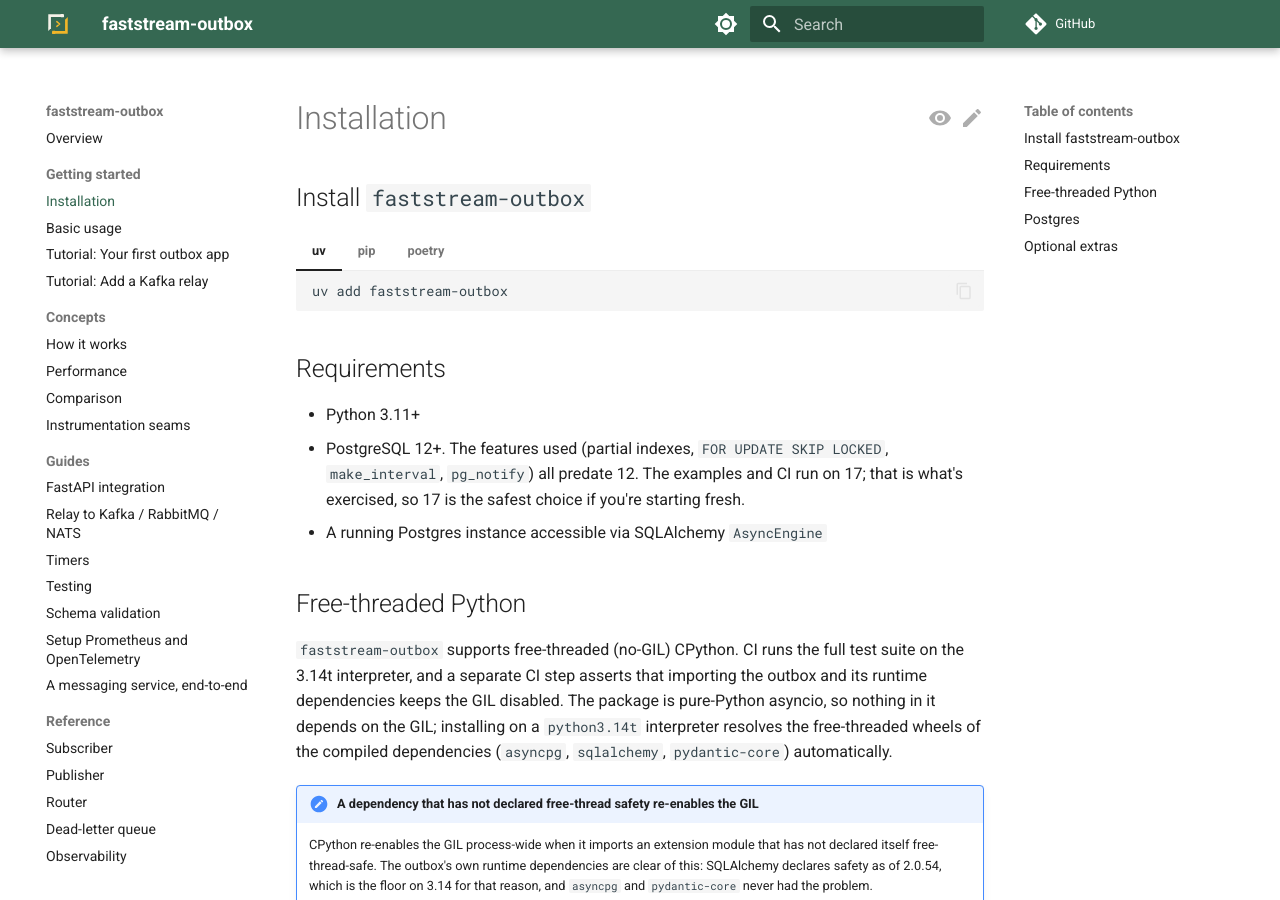
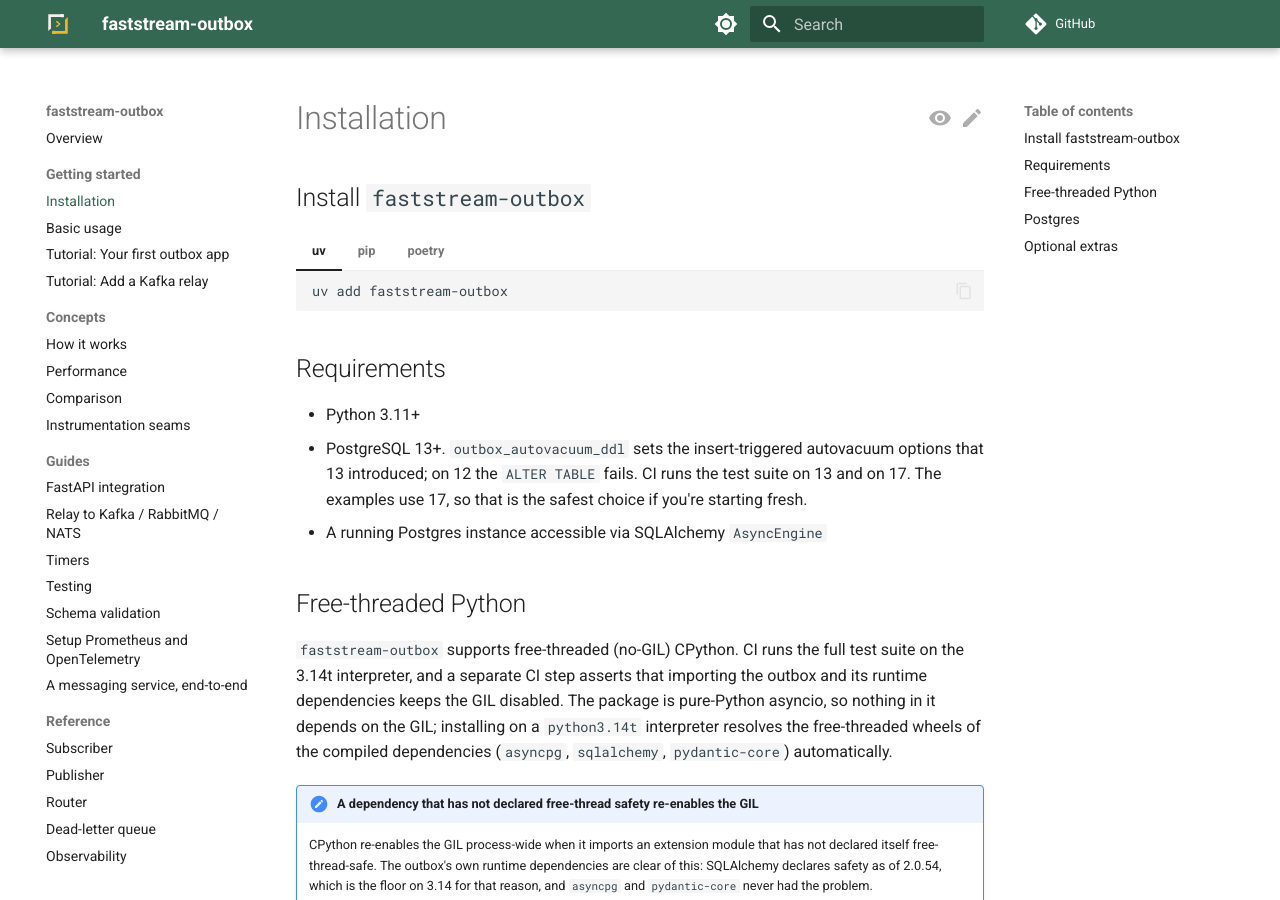
Before and after one commit to modern-python/faststream-outbox, an MkDocs documentation site: the page built from docs/introduction/installation.md, in a window 1280 px wide and 900 px high. Built offline with MkDocs 1.6.1 and Material for MkDocs 9.7.7, drawn with Linux system fonts in a browser that asks for light colours; comment, search, counter and statistics services are not loaded.

Commit message:
ci: test on PostgreSQL 13 and document it as the minimum (#228)
* ci: test on PostgreSQL 13 and document it as the minimum

* ci: run the floors job on PostgreSQL 13 instead of a separate job

```diff
--- a/docs/introduction/installation.md
+++ b/docs/introduction/installation.md
@@ -23,10 +23,10 @@
 ## Requirements
 
 - Python 3.11+
-- PostgreSQL 12+. The features used (partial indexes, `FOR UPDATE SKIP
-  LOCKED`, `make_interval`, `pg_notify`) all predate 12. The examples and
-  CI run on 17; that is what's exercised, so 17 is the safest choice if
-  you're starting fresh.
+- PostgreSQL 13+. `outbox_autovacuum_ddl` sets the insert-triggered
+  autovacuum options that 13 introduced; on 12 the `ALTER TABLE` fails.
+  CI runs the test suite on 13 and on 17. The examples use 17, so that is
+  the safest choice if you're starting fresh.
 - A running Postgres instance accessible via SQLAlchemy `AsyncEngine`
 
 ## Free-threaded Python
```
Also changed, not shown: docs/operations/alembic.md (+1 -1 lines), 1 other file.
